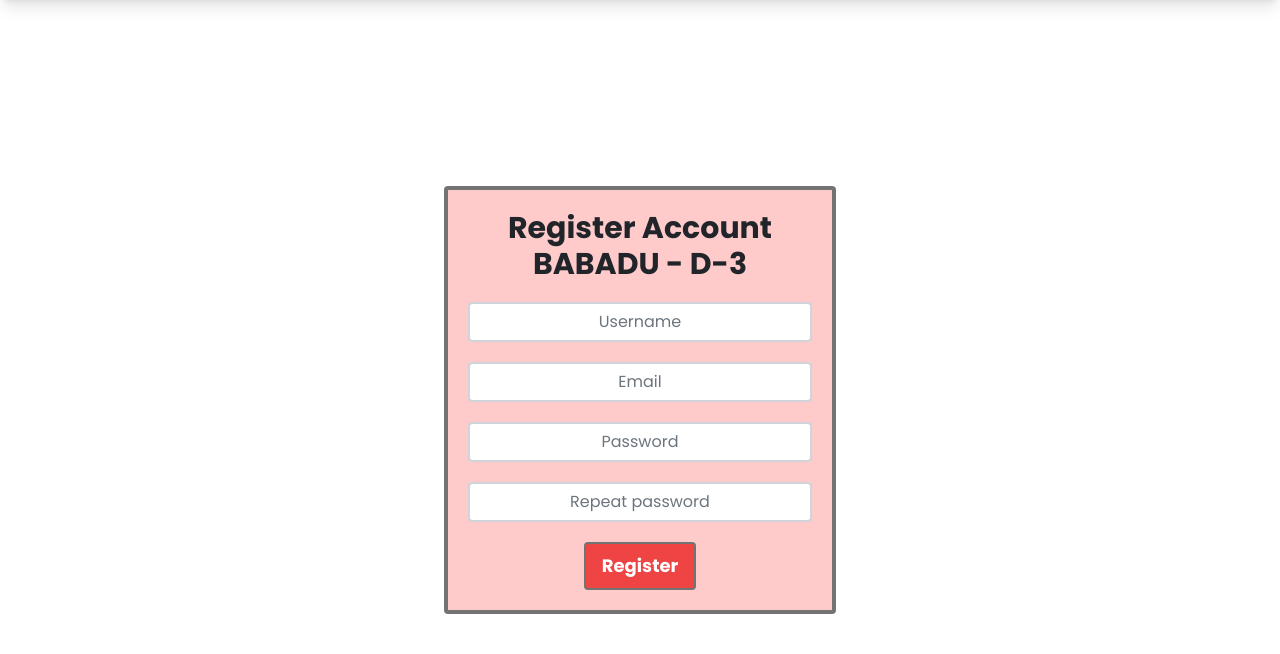
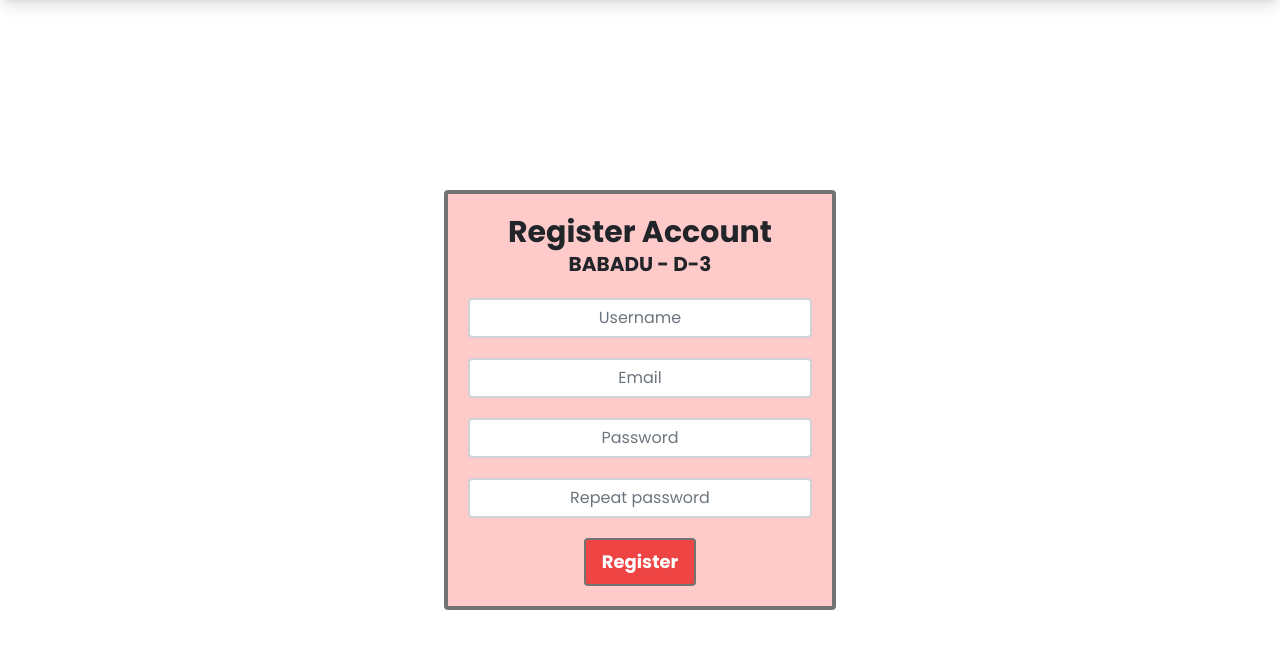
Before and after one commit to TK-BASDAT-D-3/Badminton, a Django app: page /register/ in a window 1280 px wide. Shown: the part 68-722 px from the top of the page. Run offline with Django 4.2, Linux system fonts and the light colour scheme; some libraries are stand-ins or nearby versions.

Commit message:
update styling

```diff
--- a/templates/login.html
+++ b/templates/login.html
@@ -11,7 +11,7 @@
     {% csrf_token %}
     <div>
       <p class="text-3xl">LOGIN</p>
-      <p class="text-3xl">BABADU - D-3</p>
+      <p class="text-xl">BABADU - D-3</p>
     </div>
     <div>
       <input
--- a/templates/register.html
+++ b/templates/register.html
@@ -11,7 +11,7 @@
     {% csrf_token %}
     <div>
       <p class="text-3xl">Register Account</p>
-      <p class="text-3xl">BABADU - D-3</p>
+      <p class="text-xl">BABADU - D-3</p>
     </div>
     <div>
       <input
```
